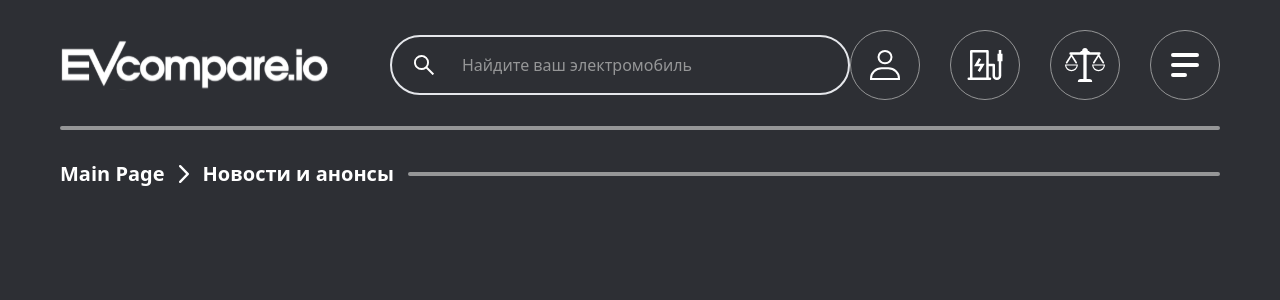
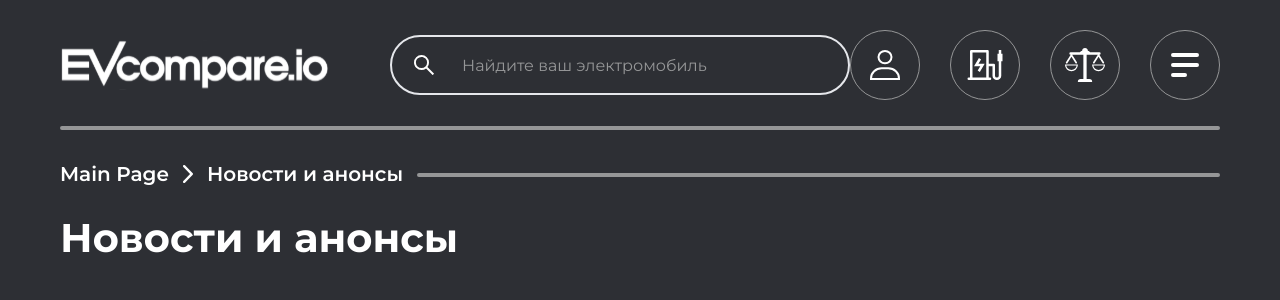
Before and after one commit to BEK23/EVcompare, a React (Vite) app: page / in a window 1280 px wide. Shown: the top 300 px of the page. Built offline with nearby package versions, Linux system fonts and the light colour scheme.

Commit message:
add font fix alias

```diff
--- a/index.html
+++ b/index.html
@@ -3,6 +3,9 @@
   <head>
     <meta charset="UTF-8" />
     <link rel="icon" type="image/svg+xml" href="/vite.svg" />
+    <link rel="preconnect" href="https://fonts.googleapis.com">
+    <link rel="preconnect" href="https://fonts.gstatic.com" crossorigin>
+    <link href="https://fonts.googleapis.com/css2?family=Montserrat:wght@400;600;700&display=swap" rel="stylesheet">
     <meta name="viewport" content="width=device-width, initial-scale=1.0" />
     <title>EVcompare</title>
   </head>
--- a/src/app/_components/breadcrumbs/breadcrumbs.tsx
+++ b/src/app/_components/breadcrumbs/breadcrumbs.tsx
@@ -1,6 +1,6 @@
 import ChevronRight from "@assets/chevron-right";
 
-import { cn } from "../../../lib/utils";
+import { cn } from "@/lib/utils";
 
 type BreadcrumbsProps = {
   breadcrumbs: { title: string }[];
@@ -20,7 +20,7 @@ export const Breadcrumbs = ({ breadcrumbs }: BreadcrumbsProps) => {
           </div>
         </>
       ))}
-      <hr className="grow rounded-full border-2 border-muted" />
+      <hr className="grow translate-y-[1px] rounded-full border-2 border-muted" />
     </div>
   );
 };
--- a/src/app/layout.tsx
+++ b/src/app/layout.tsx
@@ -1,5 +1,5 @@
-import { Header } from "@/_components/header";
-import { NewsPage } from "@/news/page";
+import { Header } from "@/app/_components/header";
+import { NewsPage } from "@/app/news/page";
 
 export default function Layout() {
   return (
--- a/src/app/news/page.tsx
+++ b/src/app/news/page.tsx
@@ -1,9 +1,11 @@
-import { Breadcrumbs } from "@/_components/breadcrumbs";
+import { Breadcrumbs } from "@/app/_components/breadcrumbs";
 
 export const NewsPage = () => {
   return (
     <>
       <Breadcrumbs breadcrumbs={[{ title: "Новости и анонсы" }]} />
+
+      <h1 className="py-5 text-[2.5rem] font-bold">Новости и анонсы</h1>
     </>
   );
 };
--- a/src/index.css
+++ b/src/index.css
@@ -13,6 +13,6 @@
 
 @layer base {
     body {
-        @apply bg-background text-foreground;
+        @apply bg-background text-foreground font-montserrat;
     }
 }
--- a/src/main.tsx
+++ b/src/main.tsx
@@ -3,7 +3,7 @@ import "./index.css";
 import React from "react";
 import ReactDOM from "react-dom/client";
 
-import Layout from "@/layout.tsx";
+import Layout from "@/app/layout";
 
 ReactDOM.createRoot(document.getElementById("root")!).render(
   <React.StrictMode>
--- a/tailwind.config.js
+++ b/tailwind.config.js
@@ -1,4 +1,5 @@
-/** @type {import('tailwindcss').Config} */
+const defaultTheme = require("tailwindcss/defaultTheme");
+
 export default {
   content: ["./src/**/*.{js,jsx,ts,tsx}"],
   theme: {
@@ -12,6 +13,9 @@ export default {
         7.5: "1.875rem",
         15: "3.75rem",
       },
+      fontFamily: {
+        montserrat: ["Montserrat", ...defaultTheme.fontFamily.sans],
+      },
     },
   },
   plugins: [],
--- a/tsconfig.json
+++ b/tsconfig.json
@@ -21,7 +21,7 @@
     "noFallthroughCasesInSwitch": true,
 
     "paths": {
-      "@/*": ["./src/app/*"],
+      "@/*": ["./src/*"],
       "@assets/*": ["./src/assets/*"]
     }
   },
--- a/vite.config.ts
+++ b/vite.config.ts
@@ -7,7 +7,7 @@ import { defineConfig } from "vite";
 export default defineConfig({
   resolve: {
     alias: {
-      "@": path.resolve(__dirname, "./src/app"),
+      "@": path.resolve(__dirname, "./src"),
       "@assets": path.resolve(__dirname, "./src/assets"),
     },
   },
```
